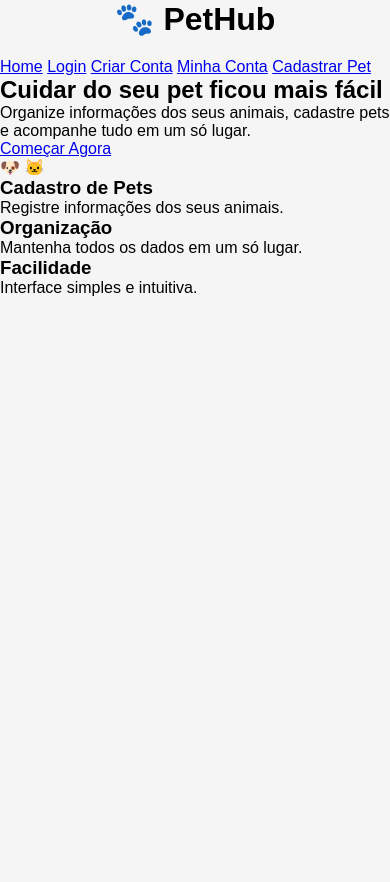
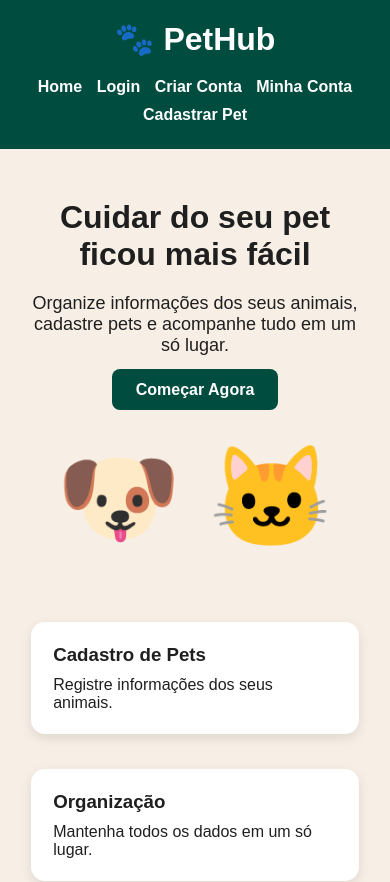
Before and after one commit to wechileysniper17-arch/PetHub, a plain HTML site: page index.html in a window 390 px wide. Shown: the top 882 px of the page. Before the commit the page ends 844 px from the top, so only its background shows below. Drawn offline with Linux system fonts and the light colour scheme.

Commit message:
Update style.css

```diff
--- a/style.css
+++ b/style.css
@@ -2,47 +2,165 @@
     margin: 0;
     padding: 0;
     box-sizing: border-box;
-    font-family: Arial;
+    font-family: Arial, sans-serif;
 }
 
 body{
-    background-color: #f5f5f5;
+    background-color: #f7efe6;
+    color: #1f1f1f;
+}
+
+header{
+    background-color: #004d40;
+    color: white;
+    padding: 20px 8%;
+    display: flex;
+    justify-content: space-between;
+    align-items: center;
+}
+
+header h1{
+    margin-bottom: 0;
+}
+
+nav a{
+    color: white;
+    text-decoration: none;
+    margin-left: 18px;
+    font-weight: bold;
+}
+
+nav a:hover{
+    text-decoration: underline;
+}
+
+.home{
+    padding: 50px 8%;
+}
+
+.banner{
+    display: flex;
+    justify-content: space-between;
+    align-items: center;
+    gap: 40px;
+    margin-bottom: 50px;
+}
+
+.banner h2{
+    font-size: 42px;
+    margin-bottom: 20px;
+}
+
+.banner p{
+    font-size: 18px;
+    margin-bottom: 25px;
+    max-width: 500px;
+}
+
+.imagem-banner{
+    font-size: 100px;
+}
+
+.botao,
+button{
+    background-color: #004d40;
+    color: white;
+    padding: 12px 24px;
+    border: none;
+    border-radius: 8px;
+    text-decoration: none;
+    cursor: pointer;
+    font-weight: bold;
+}
+
+.botao:hover,
+button:hover{
+    background-color: #00796b;
+}
+
+.cards{
+    display: flex;
+    gap: 20px;
+}
+
+.card,
+.pet-card{
+    background-color: white;
+    padding: 22px;
+    border-radius: 14px;
+    box-shadow: 0 4px 12px rgba(0,0,0,0.10);
+    margin-top: 15px;
 }
 
 .container{
     width: 90%;
     max-width: 600px;
-    margin: 30px auto;
+    margin: 40px auto;
     background-color: white;
-    padding: 20px;
-    border-radius: 10px;
+    padding: 28px;
+    border-radius: 14px;
+    box-shadow: 0 4px 12px rgba(0,0,0,0.10);
 }
 
-h1{
+.container h1,
+.container h2{
     text-align: center;
     margin-bottom: 20px;
+}
+
+.container nav{
+    text-align: center;
+    margin-bottom: 20px;
+}
+
+.container nav a{
+    color: #004d40;
+    margin: 0 5px;
 }
 
 form{
     display: flex;
     flex-direction: column;
-    gap: 10px;
+    gap: 12px;
 }
 
 input{
-    padding: 10px;
+    padding: 12px;
+    border: 1px solid #ccc;
+    border-radius: 8px;
 }
 
-button{
-    padding: 10px;
-    background-color: green;
-    color: white;
-    border: none;
-    cursor: pointer;
+p{
+    margin-top: 10px;
 }
 
-.pet-card{
-    background-color: #eee;
-    padding: 10px;
-    margin-top: 10px;
+a{
+    color: #004d40;
+    font-weight: bold;
 }
+
+@media(max-width: 768px){
+    header{
+        flex-direction: column;
+        gap: 15px;
+        text-align: center;
+    }
+
+    nav a{
+        display: inline-block;
+        margin: 5px;
+    }
+
+    .banner{
+        flex-direction: column;
+        text-align: center;
+    }
+
+    .banner h2{
+        font-size: 32px;
+    }
+
+    .cards{
+        flex-direction: column;
+    }
+}
```
